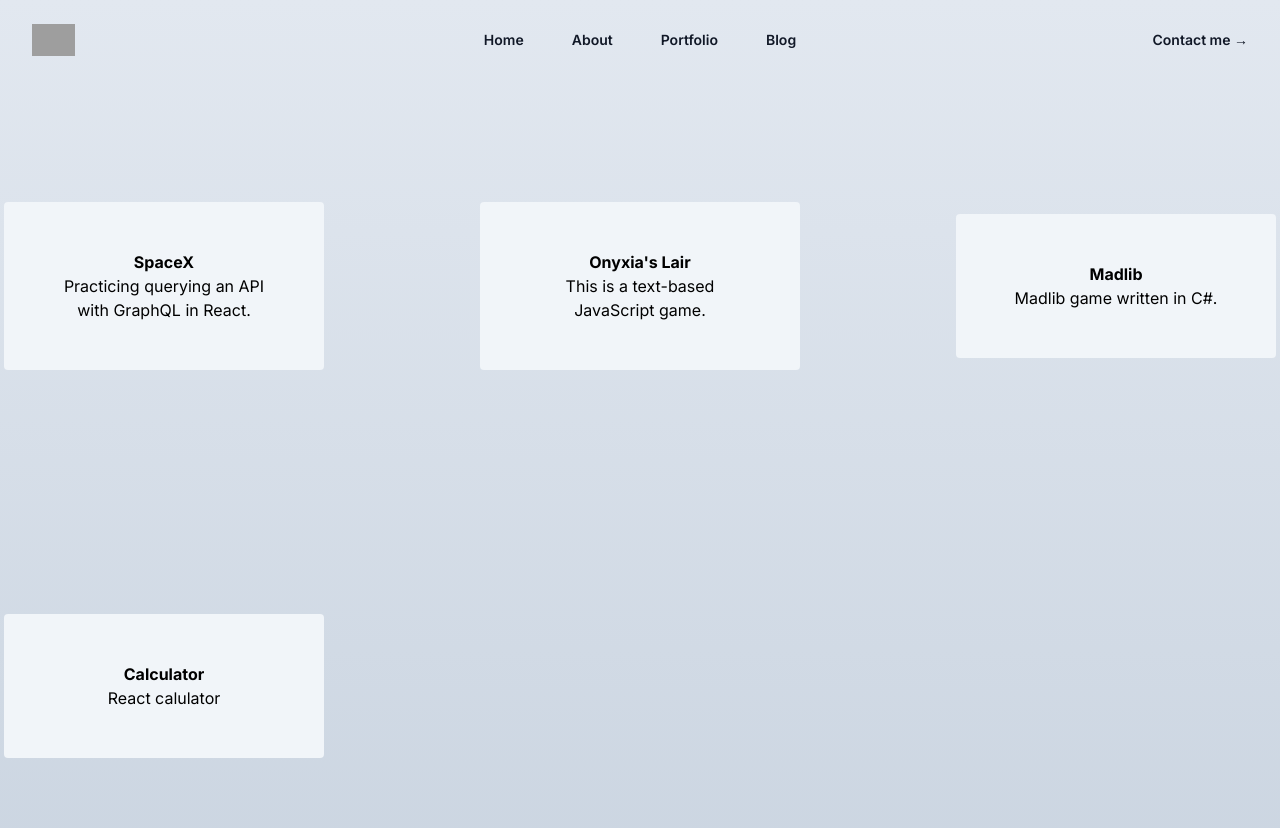
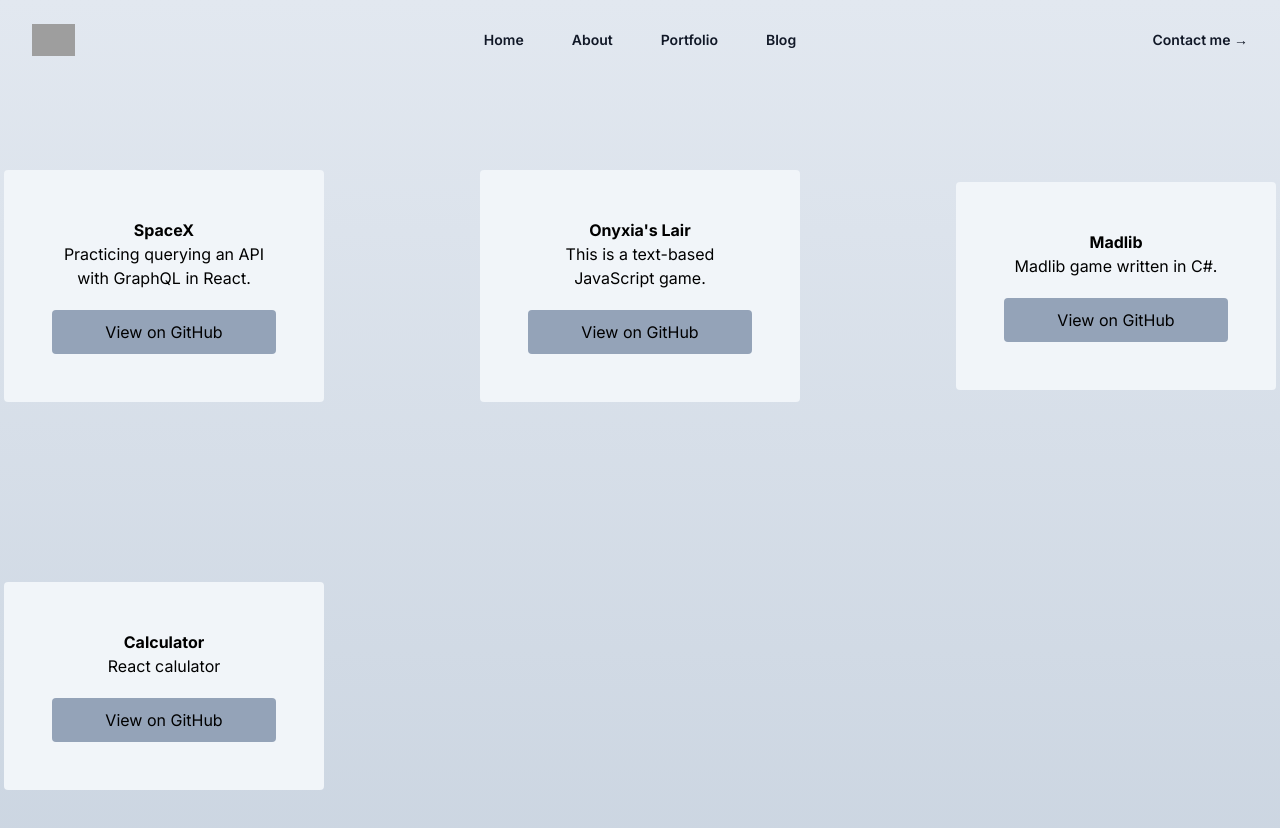
Before and after one commit to asvirts/portfolio, a Next.js app: page /portfolio in a window 1280 px wide. Shown: the top 828 px of the page. Built offline with nearby package versions, Linux system fonts and the light colour scheme; grey boxes are pictures that could not be loaded.

Commit message:
buttons on PortfolioItem

```diff
--- a/src/app/components/PortfolioItem.tsx
+++ b/src/app/components/PortfolioItem.tsx
@@ -1,8 +1,17 @@
+import Link from "next/link";
+
 export default function PortfolioItem(props: any) {
   return (
     <div className="bg-[#f1f5f9] flex-wrap columns-auto mx-1 w-1/4 p-12 rounded text-center">
       <h2 className="font-bold">{props.title}</h2>
       <p>{props.desc}</p>
+      <Link
+        href={`${props.link}`}
+        target="_blank"
+        className="rounded block mt-5 p-2.5 bg-slate-400"
+      >
+        View on GitHub
+      </Link>
     </div>
   );
 }
--- a/src/app/portfolio/page.tsx
+++ b/src/app/portfolio/page.tsx
@@ -6,13 +6,23 @@ export default function Portfolio() {
       <PortfolioItem
         title="SpaceX"
         desc="Practicing querying an API with GraphQL in React."
+        link="https://github.com/asvirts/space-x"
       />
       <PortfolioItem
         title="Onyxia's Lair"
         desc="This is a text-based JavaScript game."
+        link="https://github.com/asvirts/onyxias-lair"
       />
-      <PortfolioItem title="Madlib" desc="Madlib game written in C#." />
-      <PortfolioItem title="Calculator" desc="React calulator" />
+      <PortfolioItem
+        title="Madlib"
+        desc="Madlib game written in C#."
+        link="https://github.com/asvirts/Madlib"
+      />
+      <PortfolioItem
+        title="Calculator"
+        desc="React calulator"
+        link="https://github.com/asvirts/React-Calculator-App"
+      />
     </main>
   );
 }
```
